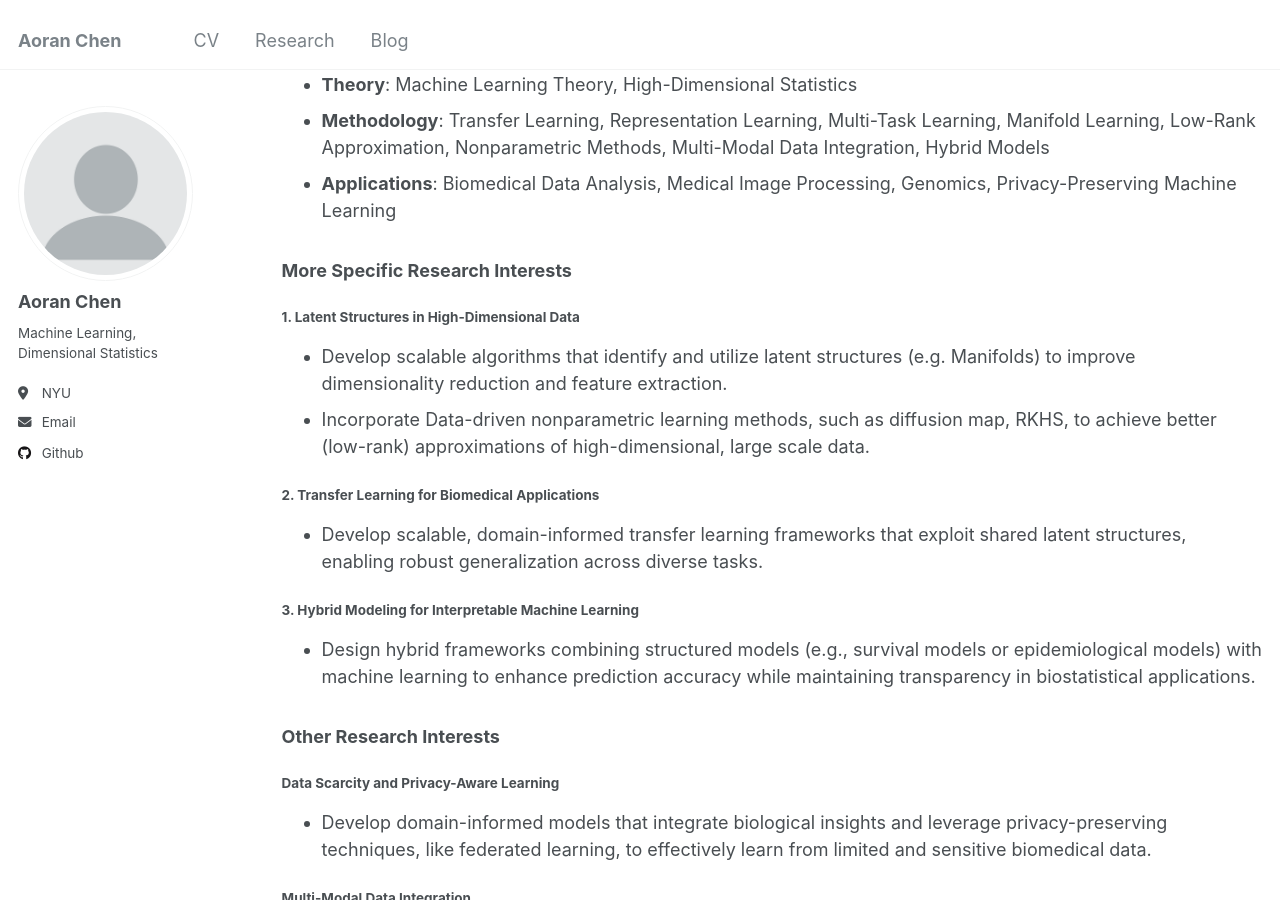
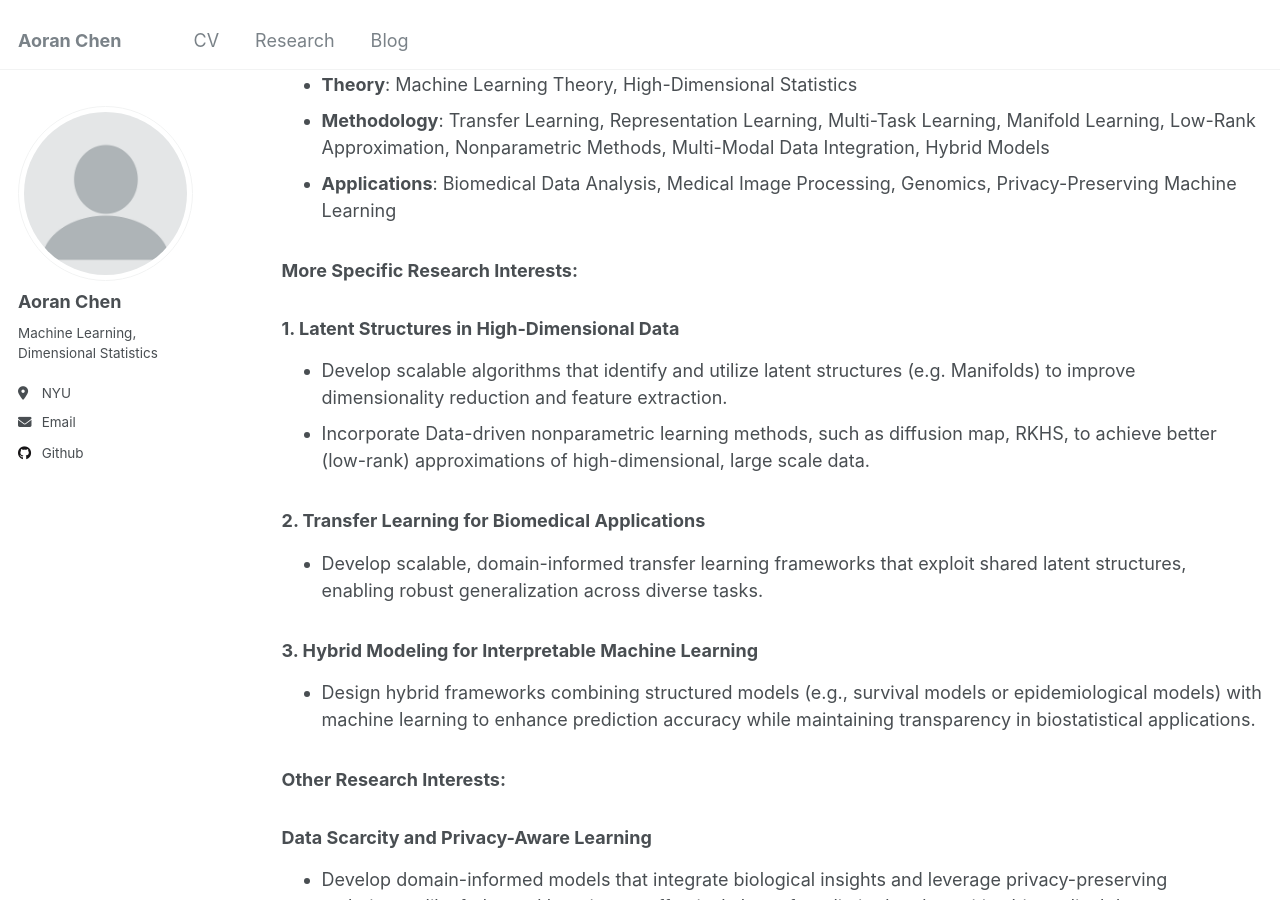
Before and after one commit to samohtaerg/samohtaerg.github.io, a Jekyll site: the page built from _pages/Research.md, in a window 1280 px wide and 900 px high, scrolled down 452 px. Built offline with Jekyll 4.4.1, drawn with Linux system fonts in a browser that asks for light colours.

```diff
--- a/_pages/Research.md
+++ b/_pages/Research.md
@@ -17,28 +17,28 @@ I focus on two core questions:
 - **Methodology**: Transfer Learning, Representation Learning, Multi-Task Learning, Manifold Learning, Low-Rank Approximation, Nonparametric Methods, Multi-Modal Data Integration, Hybrid Models
 - **Applications**: Biomedical Data Analysis, Medical Image Processing, Genomics, Privacy-Preserving Machine Learning
 
-### More Specific Research Interests
+### More Specific Research Interests:
 
-#### 1. Latent Structures in High-Dimensional Data
+### 1. Latent Structures in High-Dimensional Data
 - Develop scalable algorithms that identify and utilize latent structures (e.g. Manifolds) to improve dimensionality reduction and feature extraction.
 - Incorporate Data-driven nonparametric learning methods, such as diffusion map, RKHS, to achieve better (low-rank) approximations of high-dimensional, large scale data.
 
-#### 2. Transfer Learning for Biomedical Applications
+### 2. Transfer Learning for Biomedical Applications
 - Develop scalable, domain-informed transfer learning frameworks that exploit shared latent structures, enabling robust generalization across diverse tasks.
 
-#### 3. Hybrid Modeling for Interpretable Machine Learning
+### 3. Hybrid Modeling for Interpretable Machine Learning
 - Design hybrid frameworks combining structured models (e.g., survival models or epidemiological models) with machine learning to enhance prediction accuracy while maintaining transparency in biostatistical applications.
 
-### Other Research Interests
+### Other Research Interests:
 
-#### Data Scarcity and Privacy-Aware Learning
+### Data Scarcity and Privacy-Aware Learning
 - Develop domain-informed models that integrate biological insights and leverage privacy-preserving techniques, like federated learning, to effectively learn from limited and sensitive biomedical data.
 
-#### Multi-Modal Data Integration
+### Multi-Modal Data Integration
 - Explore methods (e.g. transfer learning) for integrating diverse data modalities, such as genomics, imaging, and health records, to uncover actionable insights and improve predictions in biostatistical applications.
 
 
-#### Adaptive Learning for Dynamic Environments
+### Adaptive Learning for Dynamic Environments
 - Create adaptive learning frameworks that update models in real-time to handle dynamic environments and heterogeneous populations, enabling robust decision-making in biostatistics.
 
 ## Publications and Preprints
```
